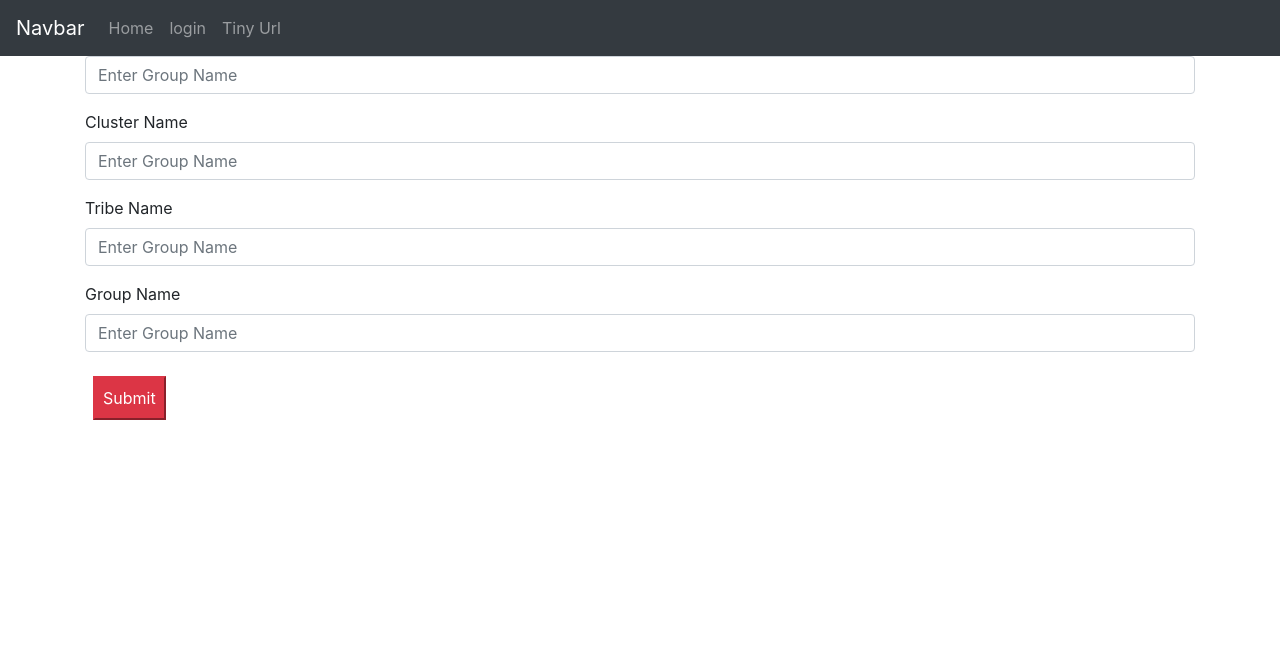
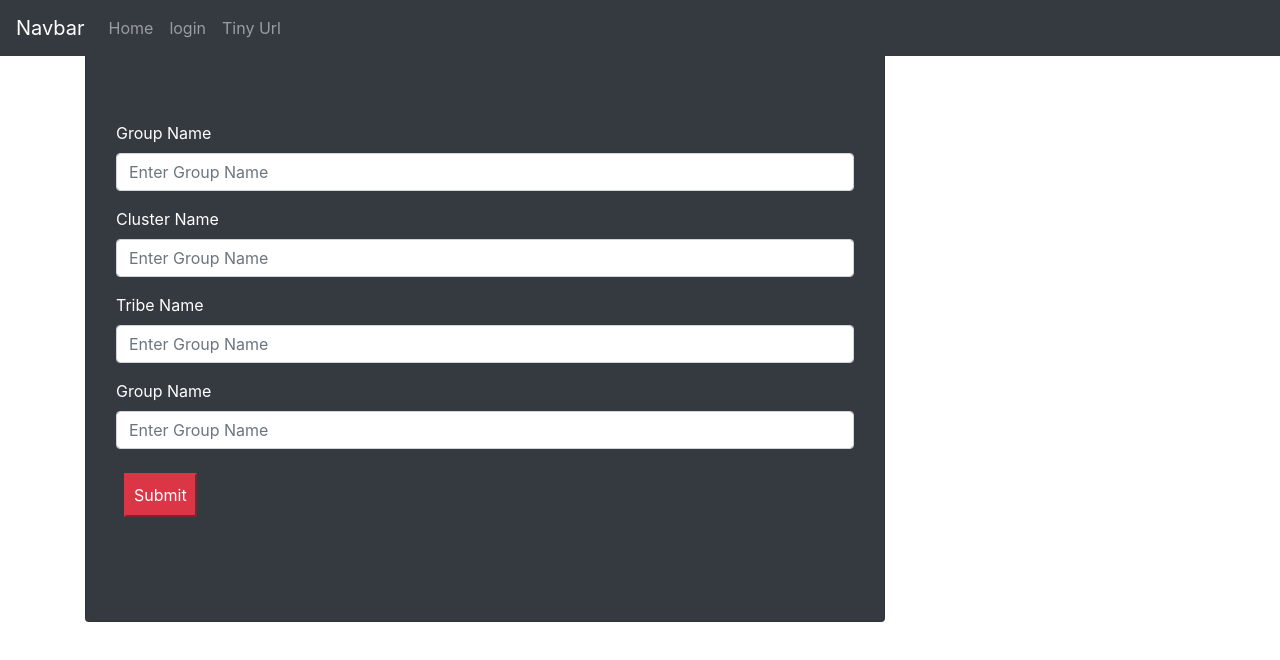
Before and after one commit to sg-hackathon2020/org-bookmarks, a React (Create React App) app: page /newGroup in a window 1280 px wide. Shown: the top 660 px of the page. Built offline with nearby package versions, Linux system fonts and the light colour scheme; what react-aad-msal would draw is missing.

Commit message:
[RA] removed experimental login form

```diff
--- a/src/containers/group/group/CreateGroup.js
+++ b/src/containers/group/group/CreateGroup.js
@@ -1,5 +1,5 @@
 import React, {Component} from 'react';
-import {Form} from "react-bootstrap";
+import {Card, Form} from "react-bootstrap";
 import {connect} from "react-redux";
 import Button from "../../../components/UI/Button/Button";
 import * as actions from "../../../store/actions";
@@ -29,25 +29,27 @@ class CreateGroup extends Component {
             );
         }
         return (
-            <div>
-                <Form onSubmit={this.submitHandler}>
+            <Card style={{width: '50rem'}} className="bg-dark">
+                <div className="container pt-5 pb-5">
+                    <div className="container pt-5 pb-5">
+                        <Form onSubmit={this.submitHandler} className="bg-dark">
                             <Form.Group controlId="groupName">
-                        <Form.Label>Group Name</Form.Label>
+                                <Form.Label className="text-white">Group Name</Form.Label>
                                 <Form.Control type="text" placeholder="Enter Group Name" onChange={this.onInputChange}/>
                             </Form.Group>
 
                             <Form.Group controlId="clusterName">
-                        <Form.Label>Cluster Name</Form.Label>
+                                <Form.Label className="text-white">Cluster Name</Form.Label>
                                 <Form.Control type="text" placeholder="Enter Group Name" onChange={this.onInputChange}/>
                             </Form.Group>
 
                             <Form.Group controlId="tribeName">
-                        <Form.Label>Tribe Name</Form.Label>
+                                <Form.Label className="text-white">Tribe Name</Form.Label>
                                 <Form.Control type="text" placeholder="Enter Group Name" onChange={this.onInputChange}/>
                             </Form.Group>
 
                             <Form.Group controlId="ftName">
-                        <Form.Label>Group Name</Form.Label>
+                                <Form.Label className="text-white">Group Name</Form.Label>
                                 <Form.Control type="text" placeholder="Enter Group Name" onChange={this.onInputChange}/>
                             </Form.Group>
                             <Button variant="primary" type="submit">
@@ -55,6 +57,8 @@ class CreateGroup extends Component {
                             </Button>
                         </Form>
                     </div>
+                </div>
+            </Card>
         );
     }
 
--- a/src/containers/login/LoginForm.js
+++ /dev/null
@@ -1,46 +0,0 @@
-import React, {Component} from "react";
-import {Badge, Button, Form} from "react-bootstrap";
-import {FontAwesomeIcon} from "@fortawesome/react-fontawesome";
-
-class LoginForm extends Component {
-    constructor(props) {
-        super(props);
-
-        this.state = {};
-
-    }
-
-    render() {
-        return (
-            <>
-                <div className="container bg-dark w-25">
-                    <FontAwesomeIcon icon="coffee"/>
-                    <Form>
-                        <Badge variant="primary">Primary</Badge>{' '}
-                        <Form.Group controlId="formBasicEmail">
-                            <Form.Label><FontAwesomeIcon icon="coffee"/>Emaila address</Form.Label>
-                            <Form.Control type="email" placeholder="Enter email"/>
-                            <Form.Text className="text-muted">
-                                We'll never share your email with anyone else.
-                            </Form.Text>
-                        </Form.Group>
-                        <Form.Group controlId="formBasicPassword">
-                            <Form.Label>Password</Form.Label>
-                            <Form.Control type="password" placeholder="Password"/>
-                        </Form.Group>
-                        <Form.Group controlId="formBasicCheckbox">
-                            <Form.Check type="checkbox" label="Check me out"/>
-                        </Form.Group>
-                        <Button variant="primary" type="submit">
-                            Submit
-                        </Button>
-                    </Form>
-                </div>
-            </>
-        );
-    }
-}
-
-LoginForm.propTypes = {};
-
-export default LoginForm;
```
Lines whose indentation alone changed are shown as unchanged.
